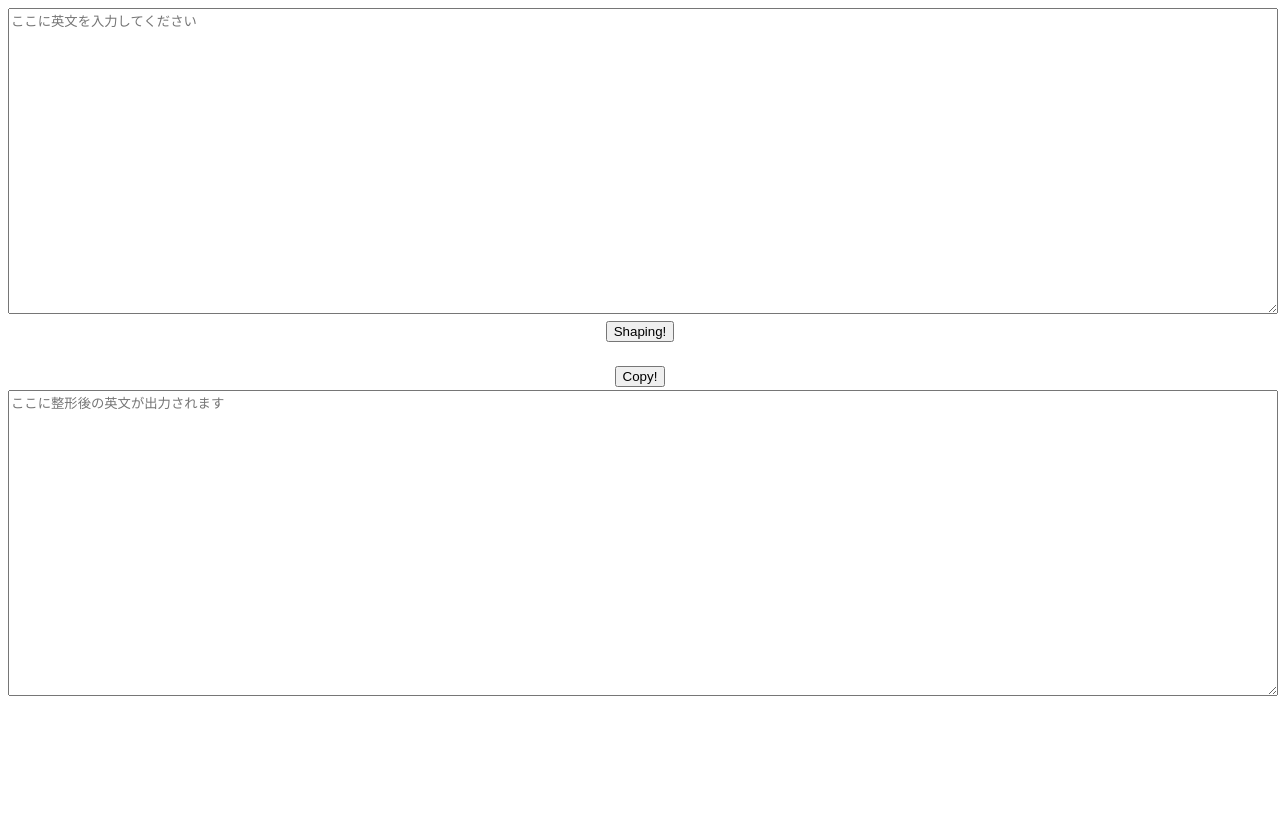
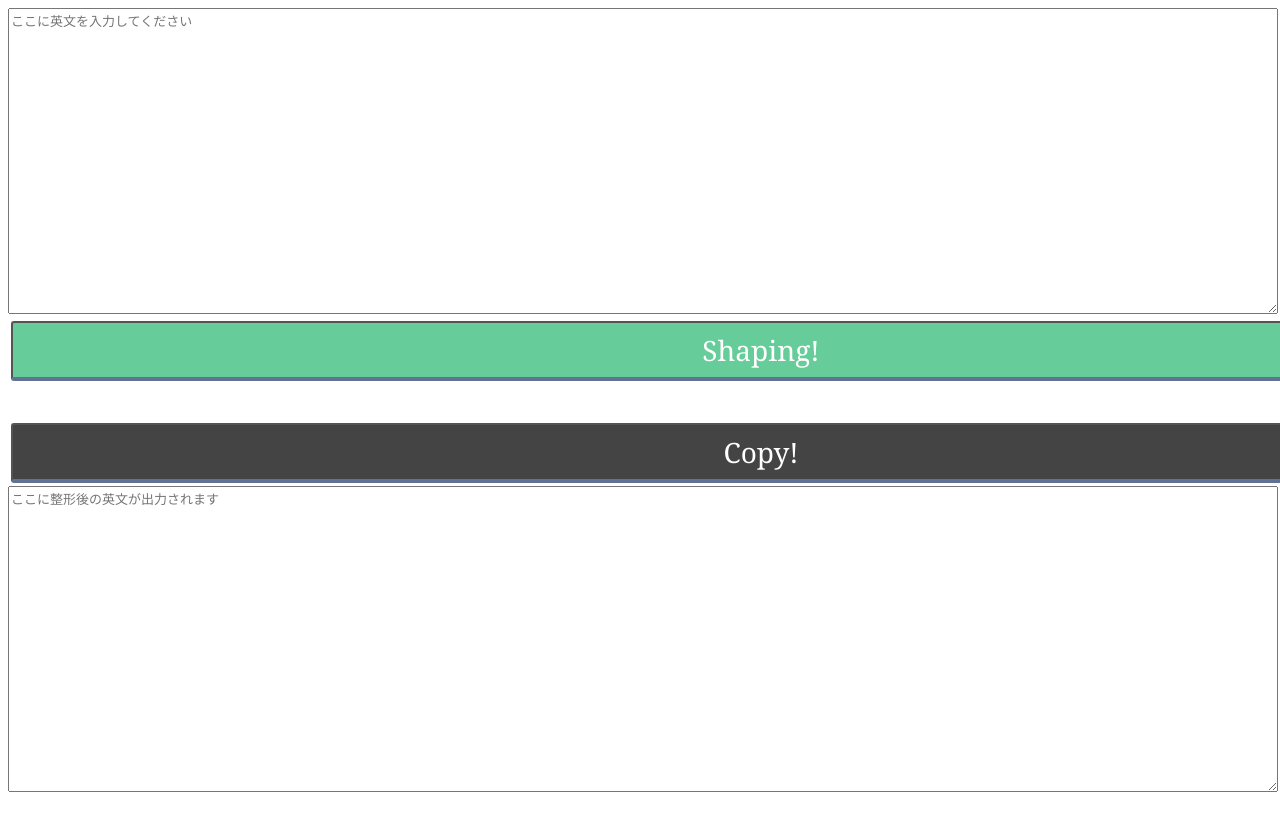
Before and after one commit to swkky/text_shaping_for_translate, a Flask app: page / in a window 1280 px wide; the page is wider, and only the part inside the window is pictured. Before the commit the page ends 696 px from the top of that part, so only its background shows below. Run offline with Flask 2, Linux system fonts and the light colour scheme.

Commit message:
レイアウト変更

```diff
--- a/static/css/style.css
+++ b/static/css/style.css
@@ -2,7 +2,49 @@
 textarea{
     width:100%;
     height:30%;
+    font-size:100%;
 }
 table{
     margin:auto;
 }
+
+.btn-square-shadow-rime {
+    display: inline-block;
+    /* padding: 0.5em 9em; */
+    font-size: 28px;
+    font-family: 'Cambria',sans-serif;
+    width: 1500px;
+    height: 60px;
+    text-decoration: none;
+    background: #66CC99;/*ボタン色*/
+    color: #FFF;
+    border-bottom: solid 4px #627295;
+    border-radius: 3px;
+  }
+  .btn-square-shadow-rime:active {
+    /*ボタンを押したとき*/
+    -webkit-transform: translateY(4px);
+    transform: translateY(4px);/*下に動く*/
+    box-shadow: 0px 0px 1px rgba(0, 0, 0, 0.2);/*影を小さく*/
+    border-bottom: none;
+  }
+  .btn-square-shadow-grey {
+    display: inline-block;
+    /* padding: 0.5em 9em; */
+    font-size: 28px;
+    font-family: 'Cambria',sans-serif;
+    width: 1500px;
+    height: 60px;
+    text-decoration: none;
+    background: #444444;/*ボタン色*/
+    color: #FFF;
+    border-bottom: solid 4px #627295;
+    border-radius: 3px;
+  }
+  .btn-square-shadow-grey:active {
+    /*ボタンを押したとき*/
+    -webkit-transform: translateY(4px);
+    transform: translateY(4px);/*下に動く*/
+    box-shadow: 0px 0px 1px rgba(0, 0, 0, 0.2);/*影を小さく*/
+    border-bottom: none;
+  }
--- a/templates/form.html
+++ b/templates/form.html
@@ -7,15 +7,16 @@
   </br>
   <table>
     <td>
-      <button>Shaping!</button>
+      <button class="btn-square-shadow-rime">Shaping!</button>
     </td>
   </table>
 </form>
 
   </br>
+  </br>
   <table>
     <td>
-      <button id="copy">Copy!</button>
+      <button id="copy" class="btn-square-shadow-grey">Copy!</button>
     </td>
   </table>
 <textarea id="shaping_text" cols="100" rows="20" placeholder="ここに整形後の英文が出力されます">
--- a/templates/result.html
+++ b/templates/result.html
@@ -7,15 +7,16 @@
   </br>
   <table>
     <td>
-      <button>Shaping!</button>
+      <button class="btn-square-shadow-rime">Shaping!</button>
     </td>
   </table>
 </form>
 
   </br>
+  </br>
   <table>
     <td>
-      <button id="copy">Copy!</button>
+      <button id="copy" class="btn-square-shadow-grey">Copy!</button>
     </td>
   </table>
 <textarea id="shaping_text" cols="100" rows="20" placeholder="ここに整形後の英文が出力されます">
```
